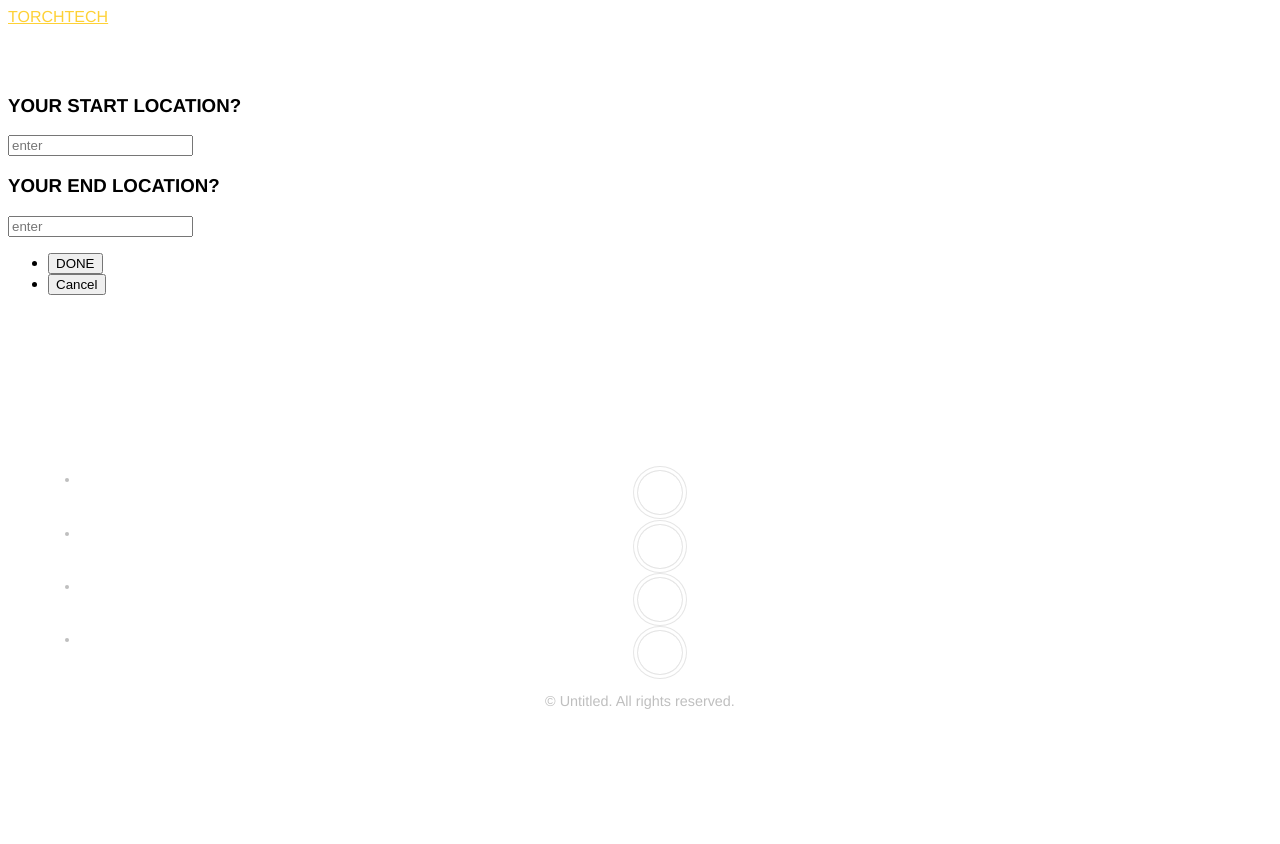
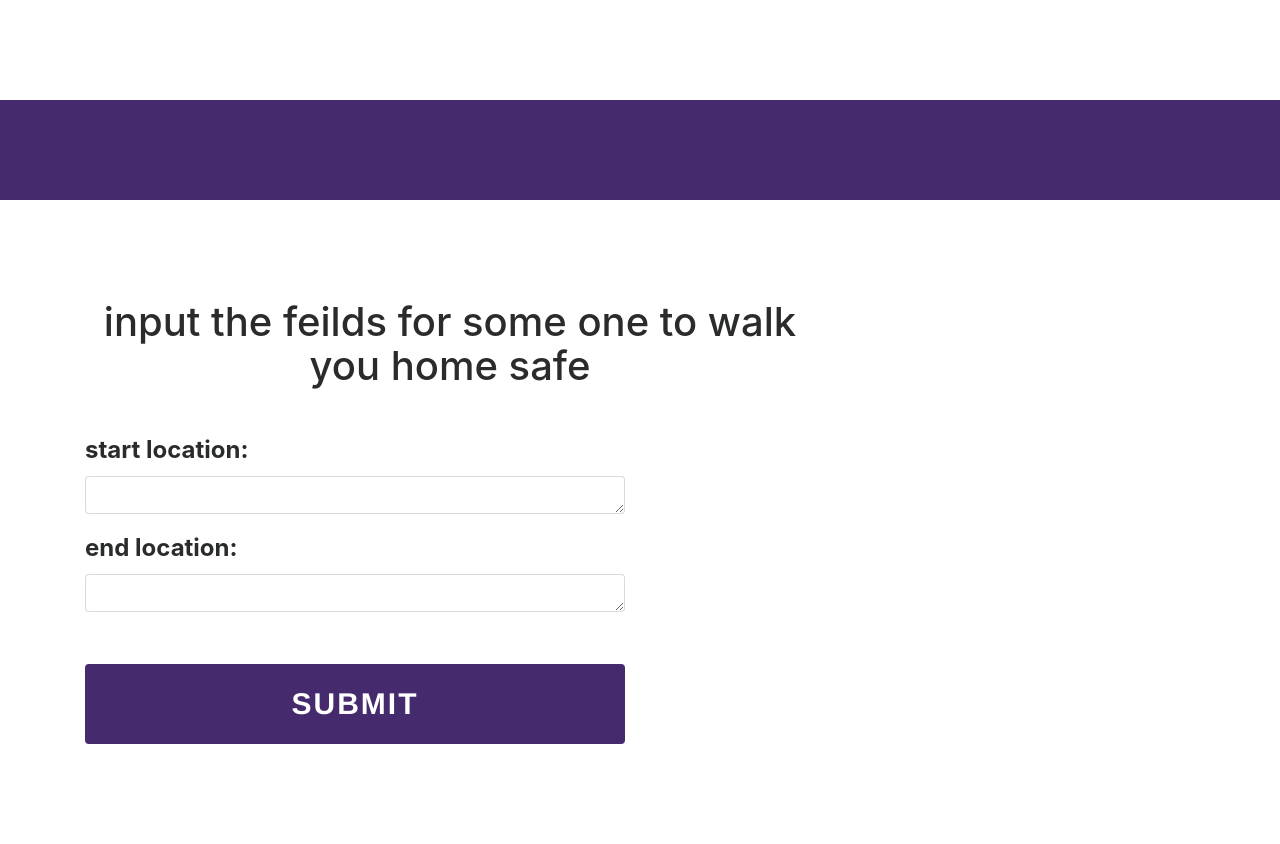
Before and after one commit to jihjihk/torchtech, a Flask app: page /safewalk in a window 1280 px wide. Before the commit the page ends 709 px from the top, so only its background shows below. Run offline with Flask 2, Linux system fonts and the light colour scheme; some libraries are stand-ins or nearby versions.

Commit message:
edited safewalk

```diff
--- a/templates/safewalk.html
+++ b/templates/safewalk.html
@@ -1,109 +1,71 @@
 <!DOCTYPE HTML>
-
 <html>
 <head>
-		<title>Viable - Graph</title>
+	<title>Torch Tech</title>
 	<meta charset="utf-8" />
 	<meta name="viewport" content="width=device-width, initial-scale=1" />
 	<link rel="stylesheet" href="{{ url_for('static', filename='styles/main.css') }}" />
+	<link rel="stylesheet" href="https://cdnjs.cloudflare.com/ajax/libs/twitter-bootstrap/4.0.0-alpha.6/css/bootstrap.min.css" />
+	<style>
+	    .navbar-toggler {
+	        z-index: 1;
+	    }
 
+	    @media (max-width: 576px) {
+	        nav > .container {
+	            width: 100%;
+	        }
+	    }
+	    </style>
 </head>
-	<body class="subpage">
-
-		<!-- Header -->
-			<header id="header">
-				<div class="logo"><a href="index.html">TORCHTECH</a></div>
-
-			</header>
-
+<body id="page-top">
 	<!-- Nav -->
-		<!-- 	<nav id="menu">
-				<ul class="links">
-					<li><a href="index.html">Home</a></li>
-					<li><a href="generic.html">login</a></li>
-					<li><a href="elements.html">register</a></li>
-				</ul>
-			</nav>
--->
-		<!-- Main -->
-			<div id="main">
-
-				<!-- Section -->
-					<section class="wrapper">
-						<div class="inner">
-							<header class="align-center">
-
-							</header>
-
-							<!-- Form -->
-										<h3>YOUR START LOCATION?</h3>
-
-										<form action="index.html">
-											<div class="row uniform">
-												<div class="6u 12u$(xsmall)">
-												<input type="enter" name="enter" id="name" value="" placeholder="enter" />
-												</div>
-												<h3>YOUR END LOCATION?</h3>
-												<div class="6u$ 12u$(xsmall)">
-												<input type="enter" name="enter" id="email" value="" placeholder="enter" />
-												</div>
-												<!-- Break -->
-
-												<!-- Break -->
-												<div class="4u 12u$(small)">
-
-
-												<!-- Break -->
-
-												<!-- Break -->
-												<div class="12u$">
-													<ul class="actions">
-														<li><input type="submit" onclick="myFunction() "value="DONE" /></li>
-														<li><input type="reset"
-														onclick="myFunction1() "
-														 value="Cancel" /></li>
-
+	<nav class="navbar" id="mainNav">
+		<div class="collapse navbar-collapse">
+            <ul class="navbar-nav ml-auto">
+                <li class="nav-item">
+                    <a class="nav-link" href="#home">Home</a>
+                </li>
+                <li class="nav-item">
+                    <a class="nav-link" href="#profile">Profile</a>
+                </li>
             </ul>
         </div>
+	</nav>
+
+<!-- Banner -->
+	<section id="about">
+        <div class="container">
+            <div class="row center-block">
+                <div class="col-sm-8 col-sm-offset-2 col-md-8 col-md-offset-2 col-xl-8 col-xl-offset-2">
+	                <h1 class="section-heading text-center" style="text-transform: initial;">input the feilds for some one to walk you home safe</h1>
 	            </div>
-										</form>
-
-
 	        </div>
-
-			</section>
-
+	        <div class="row">
+	           	<div class="col-xs-8 col-xs-offset-2 col-md-6 col-md-offset-3 col-xl-6 col-xl-offset-3 multichoice">
+	                <br>
+	             	<div class="form-group">
+  					<label for="comment">start location:</label>
+  					<textarea class="form-control" rows="1" id="comment"></textarea>
+					</div>
+					<div class="form-group">
+  					<label for="comment">end location:</label>
+  					<textarea class="form-control" rows="1" id="comment"></textarea>
 					</div>
 
 
-		<!-- Footer -->
-			<footer id="footer">
-				<div class="copyright">
-					<ul class="icons">
-						<li><a href="#" class="icon fa-twitter"><span class="label">Twitter</span></a></li>
-						<li><a href="https://www.facebook.com/4C-220271621791497/" class="icon fa-facebook"><span class="label">Facebook</span></a></li>
-						<li><a href="#" class="icon fa-instagram"><span class="label">Instagram</span></a></li>
-						<li><a href="#" class="icon fa-snapchat"><span class="label">Snapchat</span></a></li>
-					</ul>
-					<p>&copy; Untitled. All rights reserved.</p>
+
+
+
+					<br>
+					<a href="{{ url_for('safewalk_btn') }}" class="btn-xl btn btn-default center-block" style="margin:auto;display:block;">Submit</a>
                 </div>
-			</footer>
+
+            </div>
+		</div>
+	</section>
 
 		<!-- Scripts -->
-		<script>
-
-function myFunction() {
-    alert("your help will arrive in 10 mins!");
-}
-
-function myFunction1() {
-    alert("oops!, please go back to the pervious page");
-}
-</script>
-
-
-</script>
-   </script>
 			<script src="assets/js/jquery.min.js"></script>
 			<script src="assets/js/jquery.scrolly.min.js"></script>
 			<script src="assets/js/jquery.scrollex.min.js"></script>
```
Lines whose indentation alone changed are shown as unchanged.
